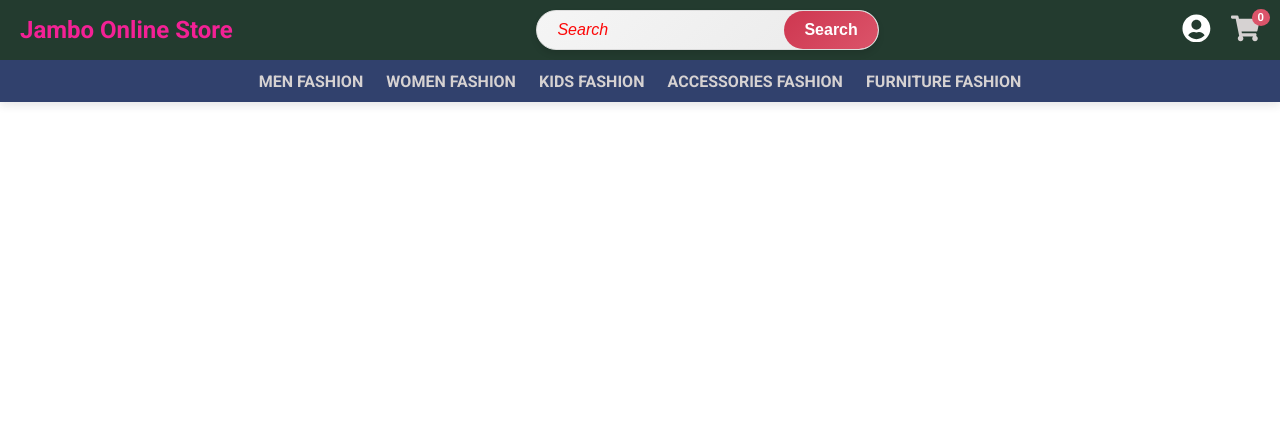
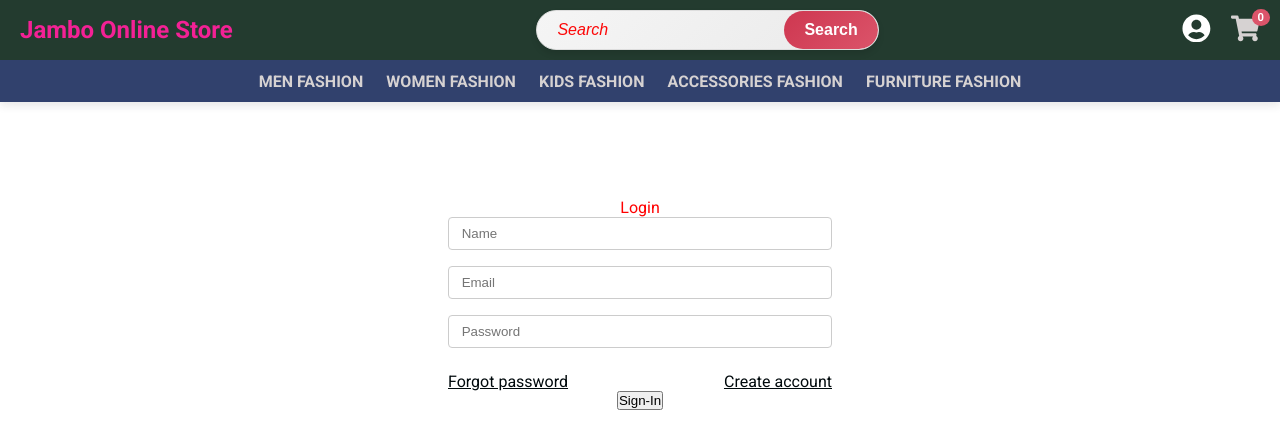
Before and after one commit to jeffsonsenior/JAMBO-ONLINE-STORE, a React (Vite) app in the folder frontend/: page /login in a window 1280 px wide. Shown: the top 448 px of the page. Built offline with nearby package versions, Linux system fonts and the light colour scheme.

Commit message:
implemented the login panel and its styling

```diff
--- a/frontend/src/App.jsx
+++ b/frontend/src/App.jsx
@@ -1,18 +1,22 @@
 import React from 'react'
 import { Routes, Route} from 'react-router-dom'
 import Home from './Pages/Home/Home'
-import Login from './Pages/Login/Login'
 import Cart from './Pages/cart/Cart'
 import Collection from './pages/Collection/Collection'
 import ProductDetails from './Pages/ProductDetails/ProductDetails'
 import Navbar from './Components/Navbar/Navbar'
+import Login from './pages/Login/Login'
+
+
+
+
 const App = () => {
   return (
     <div>
     <Navbar />
       <Routes>
+        <Route path='/login' element={<Login />} />
         <Route path='/' element={<Home />} />
-        <Route path='/login' element={<Login />} />
         <Route path='/cart' element={<Cart />} />
         <Route path= '/category/:category' element={<Collection />} />
         <Route path='product/:productId' element={<ProductDetails />} />
--- a/frontend/src/components/Navbar/Navbar.jsx
+++ b/frontend/src/components/Navbar/Navbar.jsx
@@ -2,7 +2,8 @@ import React, { useState, useEffect, useContext } from 'react';
 import { Link, useNavigate, useLocation } from 'react-router-dom';
 import { FaShoppingCart, FaUserCircle, FaSpinner } from 'react-icons/fa';
 import './Navbar.css';
-import { ShopContext } from '../../context/shopContext';
+import { ShopContext } from '../../Context/ShopContext';
+import Login from '../../pages/Login/Login';
 
 const Navbar = () => {
   const [loading, setLoading] = useState(false);
@@ -25,12 +26,12 @@ const Navbar = () => {
     return () => clearTimeout(timer);
   }, [location]);
 
-  /**Handle search submission
-  const handleSearch = (e) => {
+  /*Handle search submission*/
+  /**const handleSearch = (e) => {
     e.preventDefault();
     if (searchInput.trim()) {
       updateSearchTerm(searchInput);
-      /**navigate(`/search?query=${searchInput}`);*
+      navigate(`/search?query=${searchInput}`);
     }
   };**/
   const handleSearch = () => {
@@ -40,7 +41,7 @@ const Navbar = () => {
 
   /*Toggle and close dropdown*/
   const toggleDropdown = () => setDropdownOpen(!isDropdownOpen);
-  const closeDropdown = () => setDropdownOpen(false);
+  const closeDropdown = () => setDropdownOpen(true);
 
   /*Close dropdown when clicking outside*/
   useEffect(() => {
@@ -83,7 +84,7 @@ const Navbar = () => {
               <FaUserCircle className="profile-icon" aria-label="User Profile" />
               {isDropdownOpen && (
                 <div className="dropdown-menu">
-                  <Link to="/login">
+                  <Link to="/Login">
                     <p className="dropdown-item">Account</p>
                   </Link>
                   <p className="dropdown-item" onClick={() => console.log('Logout action')}>
--- /dev/null
+++ b/frontend/src/pages/Login/Login.css
@@ -0,0 +1,60 @@
+/* General Form Styles */
+.auth-form {
+  display: flex;
+  flex-direction: column;
+  align-items: center;
+  width: 90%;
+  max-width: 24rem;
+  margin: 3.5rem auto;
+  color: rgb(255, 0, 0);
+}
+
+/* Header Styles */
+.form-header {
+  display: flex;
+  align-items: center;
+  gap: 0.5rem;
+  margin-top: 2.5rem;
+}
+
+/* Input Styles */
+.form-input {
+  width: 100%;
+  padding: 0.5rem 0.79rem;
+  border-radius: 4px;
+  border: 1px solid #ccc;
+  margin-bottom: 1rem;
+}
+
+/* Footer Styles */
+.form-footer {
+  display: flex;
+  width: 100%;
+  justify-content: space-between;
+  margin-top: 0.5rem;
+}
+
+/* Clickable Text */
+.forgot-password,
+.toggle-auth-state {
+  cursor: pointer;
+  color: rgb(0, 9, 12);
+  text-decoration: underline;
+}
+
+/* Button Styles */
+.submit-button {
+  background-color: rgb(19, 22, 21);
+  color: aliceblue;
+  font-weight: 300;
+  padding: 0.5rem 2rem;
+  margin-top: 1rem;
+  border: none;
+  border-radius: 4px;
+  cursor: pointer;
+  transition: background-color 0.3s ease;
+}
+
+.submit-button:hover {
+  background-color: rgb(39, 41, 40);
+}
--- a/frontend/src/pages/Login/Login.jsx
+++ b/frontend/src/pages/Login/Login.jsx
@@ -1,11 +1,127 @@
-import React from 'react'
+/**import React from 'react'
+import './Login.css'
+import { useState } from 'react'
+
 
 const Login = () => {
+
+  const[currentState, setCurrentState] = useState('Login')
   return (
     <div>
-
+      <form className='auth-form'>
+        <div className="form-header">
+          <p className="form-title">{currentState} </p>
+        </div>
+        {
+          currentState === 'Login' ? null : (
+            <input type='text' className='form-input' placeholder='Username' required />
+          )
+        }
+        <input type='text' className='form-input' placeholder='Name' required />
+        <input type='email' className='form-input' placeholder='Email' required />
+        <input type='password' className='form-input' placeholder='Password' required />
+        <div className="form-footer">
+          <p className='forgot-password'>Forgot password</p>
+          {
+            currentState === 'Login' ? (
+              <p className='toggle-auth-state' onClick={()=> setCurrentState('Sign Up')}>Create account</p>
+            ) : (
+              <p className='toggle-auth-state' onClick={()=> setCurrentState('Login')}>Login Here</p>
+            )
+          }
+        </div>
+        <button className='form-bottom'>
+          {currentState ==='Login' ? 'Sign-In' : 'Sign-Up'}
+        </button>
+      </form>
     </div>
   )
 }
 
 export default Login
+**/
+import React, { useState } from 'react';
+import './Login.css';
+
+const Login = () => {
+  const [currentState, setCurrentState] = useState('Login');
+  const [formData, setFormData] = useState({
+    username: '',
+    name: '',
+    email: '',
+    password: '',
+  });
+
+  const handleInputChange = (e) => {
+    const { name, value } = e.target;
+    setFormData((prevData) => ({ ...prevData, [name]: value }));
+  };
+
+  const handleSubmit = (e) => {
+    e.preventDefault();
+    console.log('Form Submitted:', formData);
+    // Add authentication logic here
+  };
+
+  return (
+    <div className="auth-container">
+      <form className="auth-form" onSubmit={handleSubmit}>
+        <div className="form-header">
+          <p className="form-title">{currentState}</p>
+        </div>
+        {currentState === 'Sign Up' && (
+          <input
+            type="text"
+            name="username"
+            className="form-input"
+            placeholder="Username"
+            value={formData.username}
+            onChange={handleInputChange}
+            required
+          />
+        )}
+        <input
+          type="text"
+          name="name"
+          className="form-input"
+          placeholder="Name"
+          value={formData.name}
+          onChange={handleInputChange}
+          required
+        />
+        <input
+          type="email"
+          name="email"
+          className="form-input"
+          placeholder="Email"
+          value={formData.email}
+          onChange={handleInputChange}
+          required
+        />
+        <input
+          type="password"
+          name="password"
+          className="form-input"
+          placeholder="Password"
+          value={formData.password}
+          onChange={handleInputChange}
+          required
+        />
+        <div className="form-footer">
+          <p className="forgot-password">Forgot password</p>
+          <p
+            className="toggle-auth-state"
+            onClick={() => setCurrentState(currentState === 'Login' ? 'Sign Up' : 'Login')}
+          >
+            {currentState === 'Login' ? 'Create account' : 'Login Here'}
+          </p>
+        </div>
+        <button type="submit" className="form-bottom">
+          {currentState === 'Login' ? 'Sign-In' : 'Sign-Up'}
+        </button>
+      </form>
+    </div>
+  );
+};
+
+export default Login;
```
